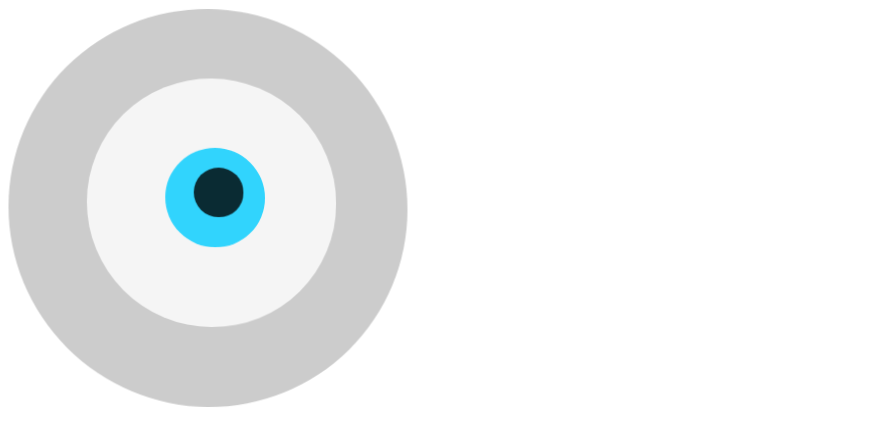
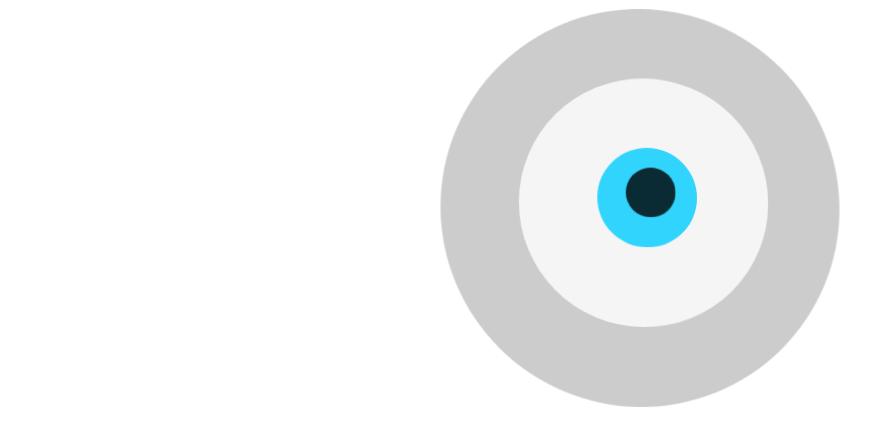
Before and after one commit to gl09025/demos, a plain HTML site: page 22-lesson/眼睛3D动画/index.html in a window 1280 px wide. Shown: the whole page, without its empty margins (0-895 px from the left). Drawn offline with nearby package versions, Linux system fonts and the light colour scheme.

Commit message:
修改眼睛3D的CSS

```diff
--- a/22-lesson/眼睛3D动画/index.js
+++ b/22-lesson/眼睛3D动画/index.js
@@ -17,8 +17,7 @@ var x = 0,
     y = 0
 
 function step() {
-
-    console.log(x, y)
+    //$需要引入jquery
     $('.bigcircle').css({
         transform: 'rotateX(' + x + 'deg) rotateY(' + y + 'deg)'
     })
--- a/22-lesson/眼睛3D动画/style.css
+++ b/22-lesson/眼睛3D动画/style.css
@@ -1,5 +1,6 @@
 .wraper {
-    text-align: center;
+    display: flex;
+    justify-content: center;
 }
 
 .bigcircle {
```
